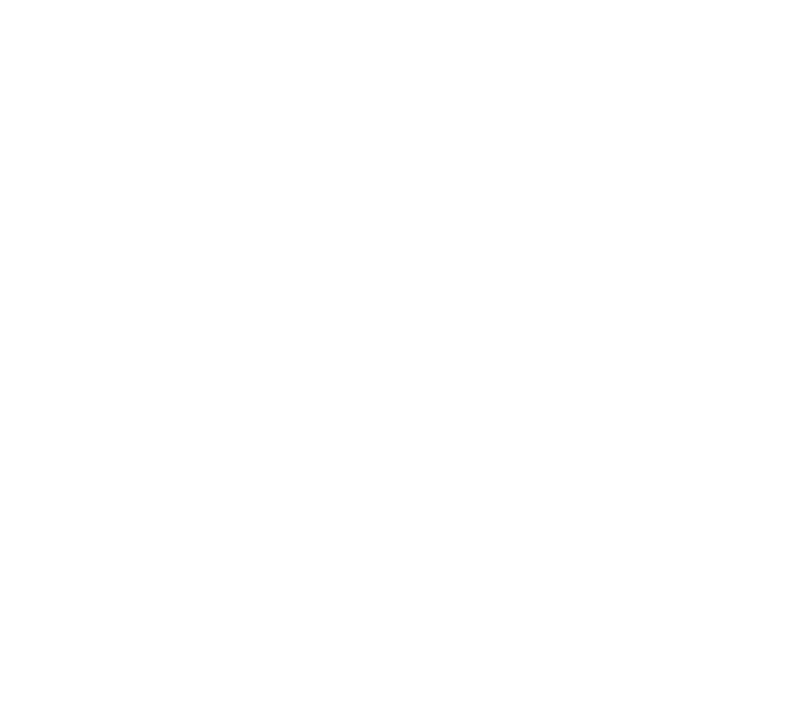
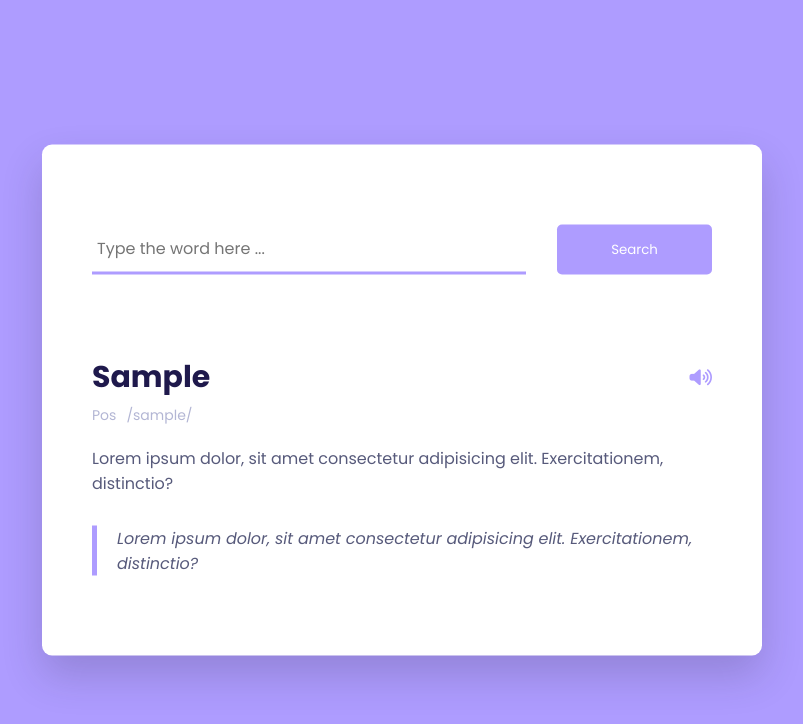
Before and after one commit to rapeepattr/Dictionary-App, a plain HTML site: page index.html in a window 1280 px wide. Shown: the whole page, without its empty margins (238-1041 px from the left). Drawn offline with Linux system fonts and the light colour scheme.

Commit message:
Add HTML and CSS base

```diff
--- a/index.html
+++ b/index.html
@@ -3,9 +3,32 @@
     <head>
         <meta charset="UTF-8">
         <meta name="viewport" content="width=device-width, initial-scale=1.0">
-        <title>Document</title>
+        <title>Dictionary Application</title>
+        <link rel="stylesheet" href="style.css">
+        <link rel="stylesheet" href="https://cdnjs.cloudflare.com/ajax/libs/font-awesome/6.7.2/css/all.min.css" integrity="sha512-Evv84Mr4kqVGRNSgIGL/F/aIDqQb7xQ2vcrdIwxfjThSH8CSR7PBEakCr51Ck+w+/U6swU2Im1vVX0SVk9ABhg==" crossorigin="anonymous" referrerpolicy="no-referrer" />
     </head>
+
     <body>
-
+        <audio src="" id="sound"></audio>
+        <div class="container">
+            <div class="search-box">
+                <input type="text" id="inp-word" placeholder="Type the word here ...">
+                <button id="search-btn">Search</button>
+            </div>
+            <div class="result">
+                <div class="word">
+                    <h3>Sample</h3>
+                    <button>
+                        <i class="fa-solid fa-volume-high"></i>
+                    </button>
+                </div>
+                <div class="details">
+                    <p>Pos</p>
+                    <p>/sample/</p>
+                </div>
+                <p class="word-meaning">Lorem ipsum dolor, sit amet consectetur adipisicing elit. Exercitationem, distinctio?</p>
+                <p class="word-example">Lorem ipsum dolor, sit amet consectetur adipisicing elit. Exercitationem, distinctio?</p>
+            </div>
+        </div>
     </body>
 </html>
--- a/style.css
+++ b/style.css
@@ -0,0 +1,92 @@
+@import url('https://fonts.googleapis.com/css2?family=Poppins:ital,wght@0,100;0,200;0,300;0,400;0,500;0,600;0,700;0,800;0,900;1,100;1,200;1,300;1,400;1,500;1,600;1,700;1,800;1,900&display=swap');
+
+* {
+    padding: 0;
+    margin: 0;
+    box-sizing: border-box;
+    font-family: 'Poppins', sans-serif;
+}
+
+body {
+    background-color: #AE9CFF;
+}
+
+.container {
+    background-color: #FFF;
+    width: 90vmin;
+    position: absolute;
+    transform: translate(-50%, -50%);
+    top: 50%;
+    left: 50%;
+    padding: 80px 50px;
+    border-radius: 10px;
+    box-shadow: 0 20px 40px rgba(38, 33, 61, 0.2);
+}
+
+.search-box {
+    width: 100%;
+    display: flex;
+    justify-content: space-between;
+}
+
+.search-box input {
+    padding: 5px;
+    width: 70%;
+    border: none;
+    outline: none;
+    border-bottom: 3px solid #AE9CFF;
+    font-size: 16px;
+}
+
+.search-box button {
+    padding: 15px 0;
+    width: 25%;
+    background-color: #AE9CFF;
+    border: none;
+    border-radius: 5px;
+    color: #FFF;
+    cursor: pointer;
+}
+
+.result {
+    position: relative;
+}
+
+.result h3 {
+    font-size: 30px;
+    color: #1F194C;
+}
+
+.result .word {
+    display: flex;
+    justify-content: space-between;
+    margin-top: 80px;
+}
+
+.result button {
+    background-color: transparent;
+    border: none;
+    outline: none;
+    color: #AE9CFF;
+    font-size: 18px;
+    cursor: pointer;
+}
+
+.result .details {
+    display: flex;
+    gap: 10px;
+    color: #B3B6D4;
+    margin: 5px 0 20px 0;
+    font-size: 14px;
+}
+
+.word-meaning, .word-example {
+    color: #575A7B;
+}
+
+.word-example {
+    font-style: italic;
+    border-left: 5px solid #AE9CFF;
+    padding-left: 20px;
+    margin-top: 30px;
+}
```
